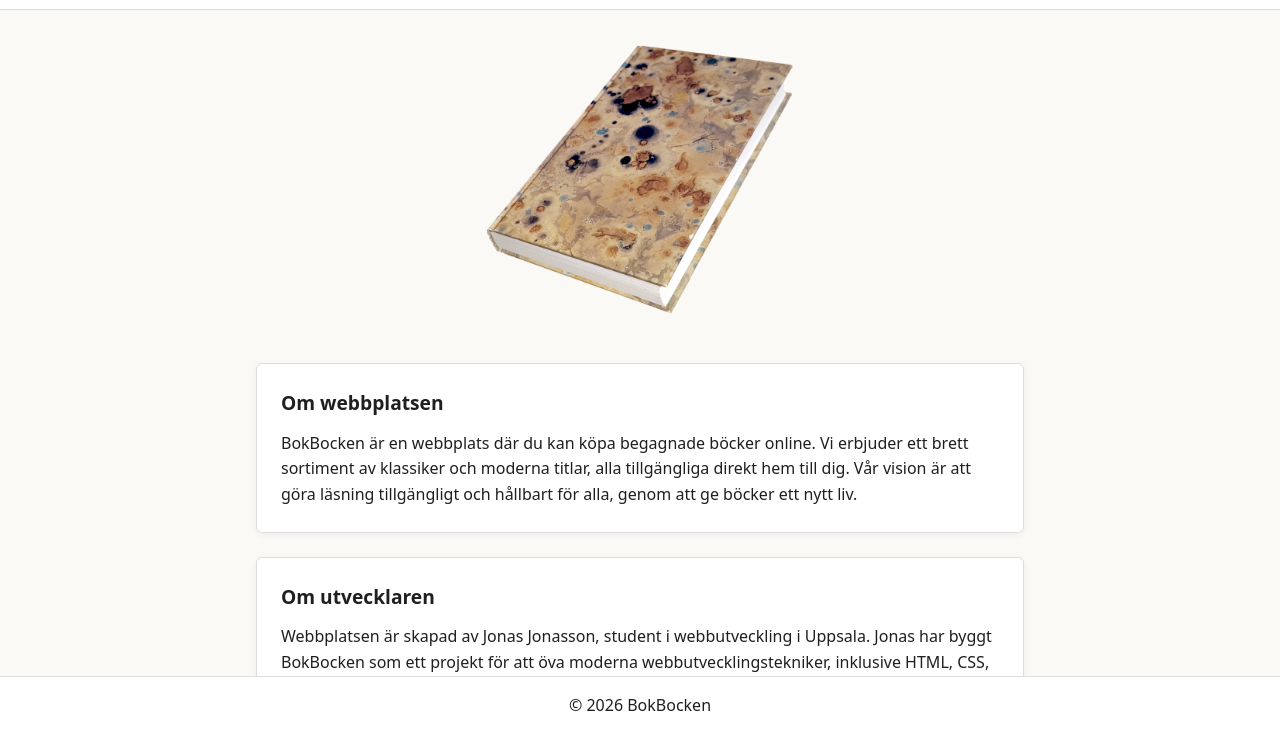
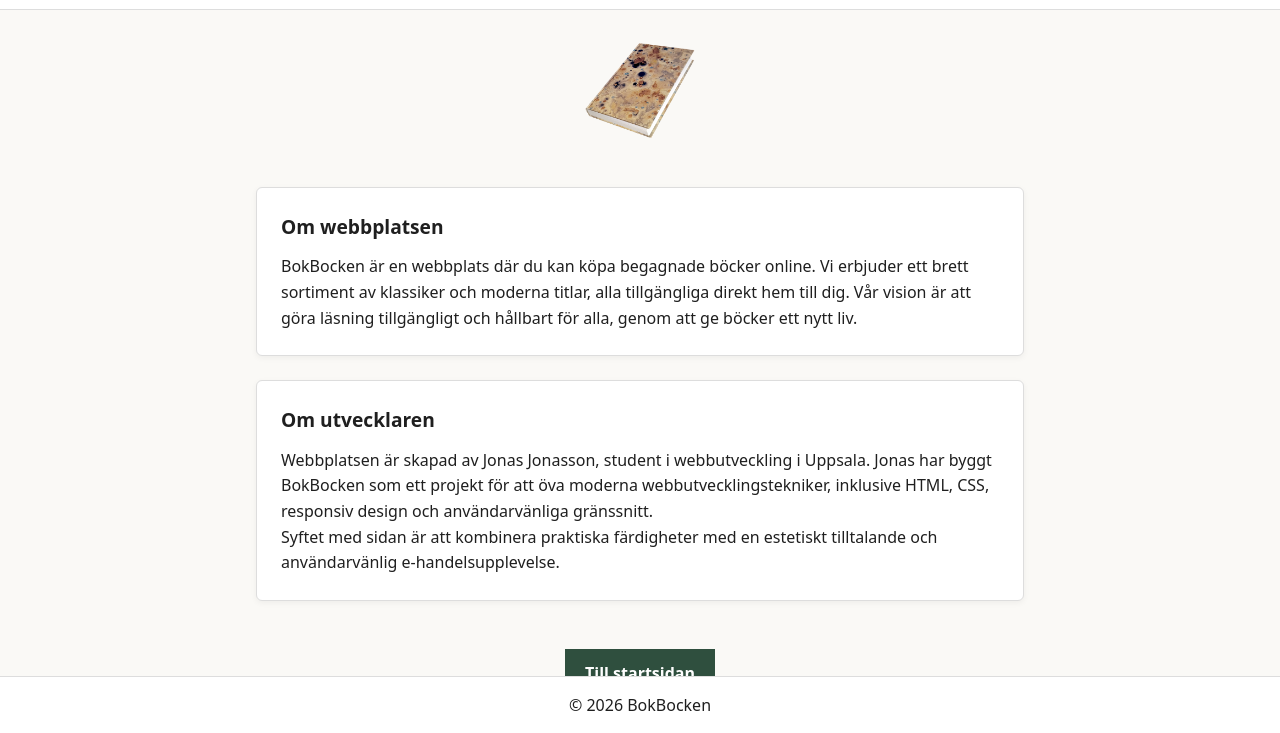
Before and after one commit to T-880/GRAFuppgft2, a plain HTML site: page about.html in a window 1280 px wide. Shown: the part 65-798 px from the top of the page. Drawn offline with Linux system fonts and the light colour scheme.

Commit message:
Add files via upload

```diff
--- a/about.html
+++ b/about.html
@@ -38,7 +38,7 @@
   <main id="main-content" class="about-page" style="padding:2rem 1rem; max-width:800px; margin:0 auto;">
 
     <div style="text-align:center; margin-bottom:1rem;">
-      <img src="bilder/frilagd.png" alt="Bild på en gammal bok" width="310" fetchpriority="high">
+      <img src="bilder/frilagd.png" alt="Bild på en gammal bok" width="110" fetchpriority="high">
     </div>
 
     <section class="about-box">
```
